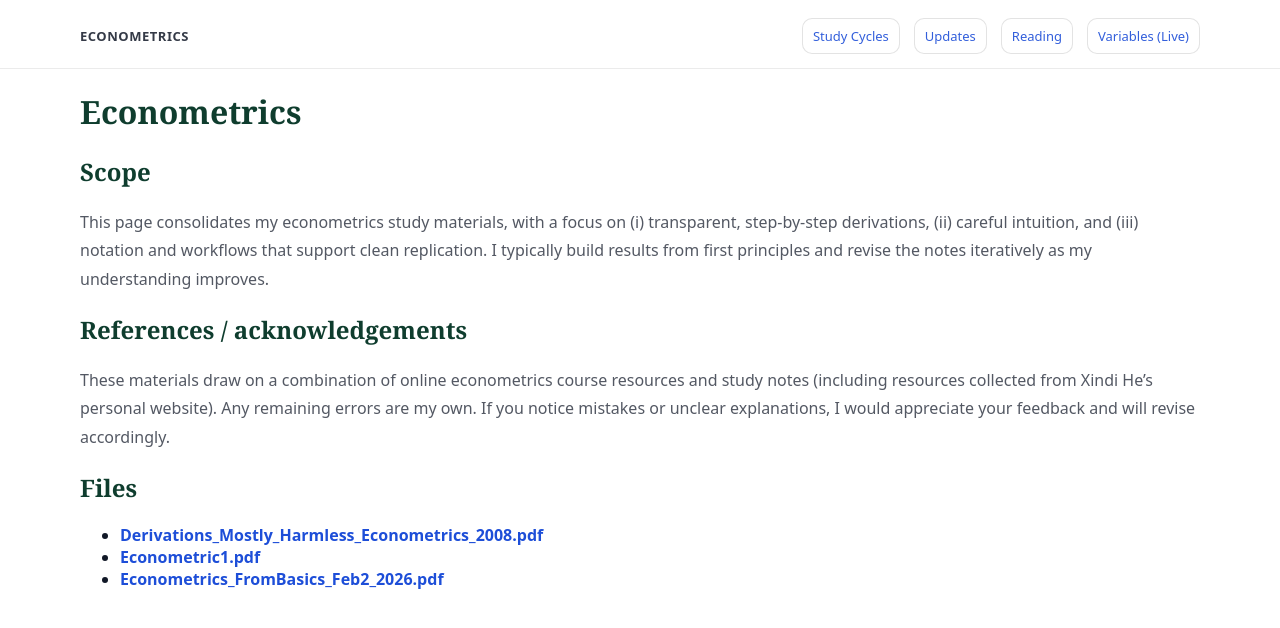
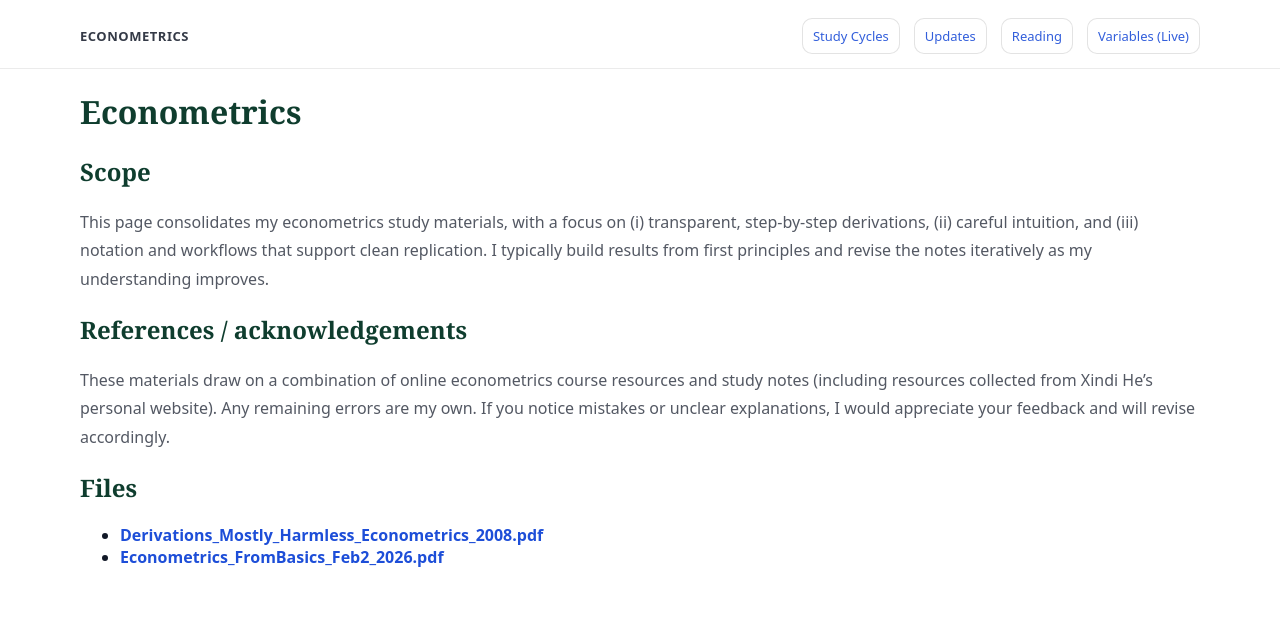
Before and after one commit to yaxinzn/study-archive, a Jekyll site: the page built from materials/econometrics/index.md, in a window 1280 px wide. Shown: the top 628 px of the page. Built offline with Jekyll 4.4.1, drawn with Linux system fonts in a browser that asks for light colours.

```diff
--- a/materials/econometrics/index.md
+++ b/materials/econometrics/index.md
@@ -19,6 +19,5 @@
 ## Files
 <!-- AUTO-LIST-START -->
 - **[Derivations_Mostly_Harmless_Econometrics_2008.pdf](Derivations_Mostly_Harmless_Econometrics_2008.pdf)**
-- **[Econometric1.pdf](Econometric1.pdf)**
 - **[Econometrics_FromBasics_Feb2_2026.pdf](Econometrics_FromBasics_Feb2_2026.pdf)**
 <!-- AUTO-LIST-END -->
```
